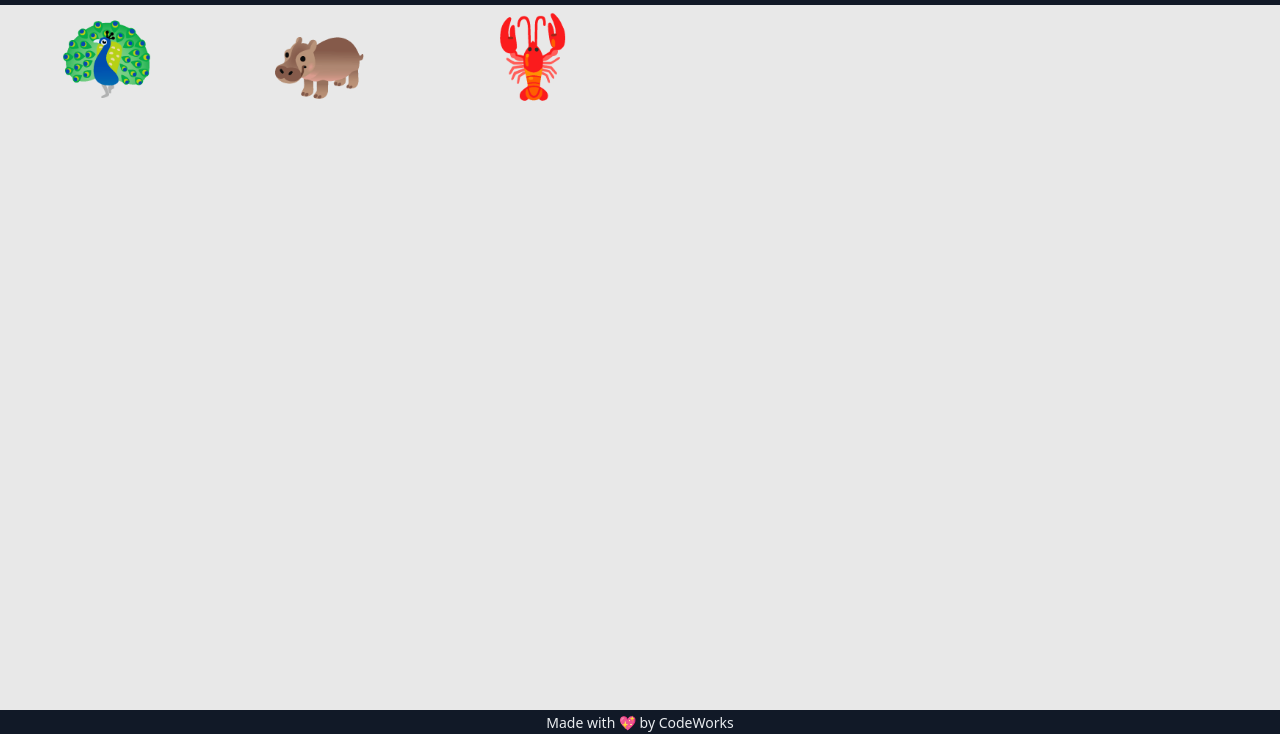
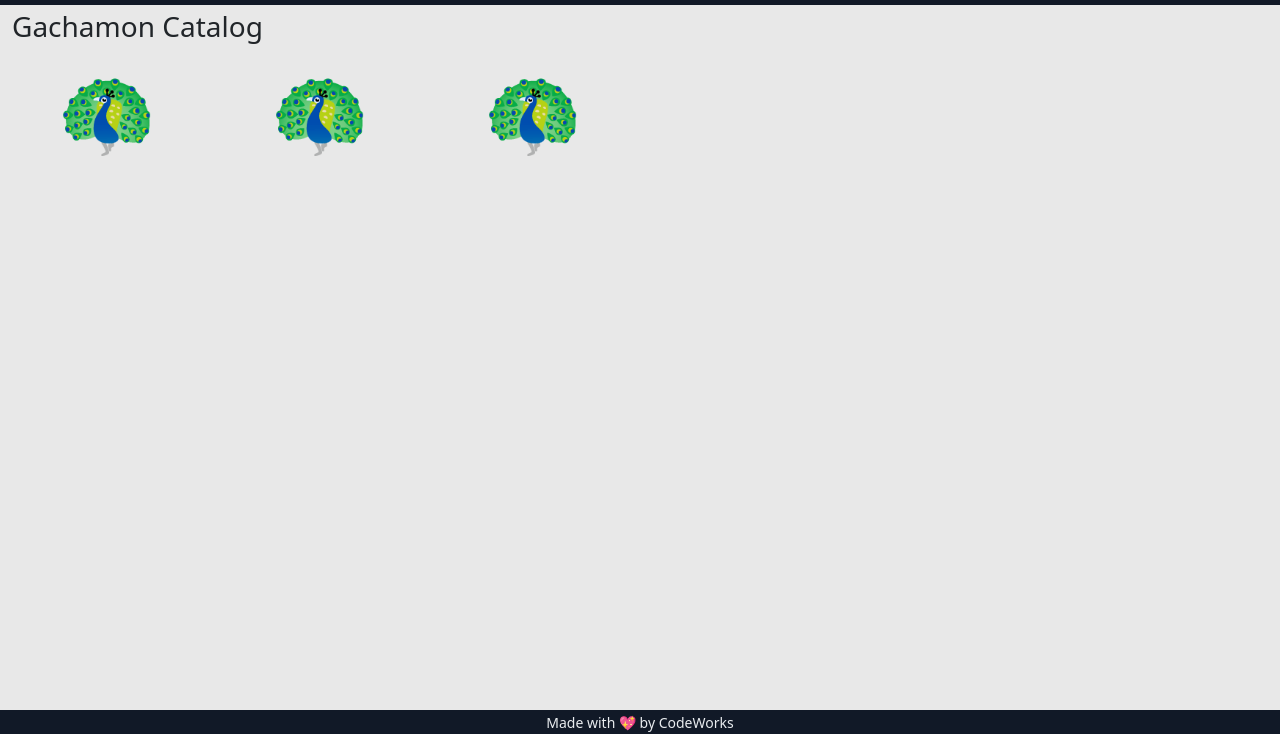
Before and after one commit to CodeWorks-FullStack/summer24_gachamon, a website with bundled scripts: page index.html in a window 1280 px wide. Shown: the part 66-800 px from the top of the page. Built offline with nearby package versions, Linux system fonts and the light colour scheme; a script that the page names is missing.

Commit message:
drawing template to html

```diff
--- a/app/controllers/GachamonsController.js
+++ b/app/controllers/GachamonsController.js
@@ -1,6 +1,18 @@
+import { AppState } from "../AppState.js";
 
 export class GachamonsController {
   constructor() {
     console.log('Gachamons Controller loaded');
+    this.drawGachamonCatalog()
+  }
+
+
+  drawGachamonCatalog() {
+    const gachamons = AppState.gachamons
+    console.log('Drawing the gachamons!', gachamons);
+    let innerHTMLString = ''
+    gachamons.forEach((gachamon) => innerHTMLString += gachamon.catalogHTMLTemplate)
+    const gachamonCatalog = document.getElementById('gachamonCatalog')
+    gachamonCatalog.innerHTML = innerHTMLString
   }
 }
--- a/app/models/Gachamon.js
+++ b/app/models/Gachamon.js
@@ -11,7 +11,7 @@ export class Gachamon {
   }
 
   get catalogHTMLTemplate() {
-    return /*html*/`
+    return `
      <div class="col-2">
         <div class="text-center" title="See details for Petey" role="button">
           <p class="display-1">🦚</p>
--- a/index.html
+++ b/index.html
@@ -47,7 +47,13 @@
 
     <div class="container-fluid">
       <div class="row">
-        <div class="col-2">
+        <div class="col-12">
+          <p class="fs-3">Gachamon Catalog</p>
+        </div>
+      </div>
+      <div id="gachamonCatalog" class="row">
+        <!-- STUB gachamon template that was moved to model -->
+        <!-- <div class="col-2">
           <div class="text-center" title="See details for Petey" role="button">
             <p class="display-1">🦚</p>
           </div>
@@ -61,7 +67,7 @@
           <div class="text-center" title="See details for Lil Jeremy" role="button">
             <p class="display-1">🦞</p>
           </div>
-        </div>
+        </div> -->
       </div>
     </div>
 
```
